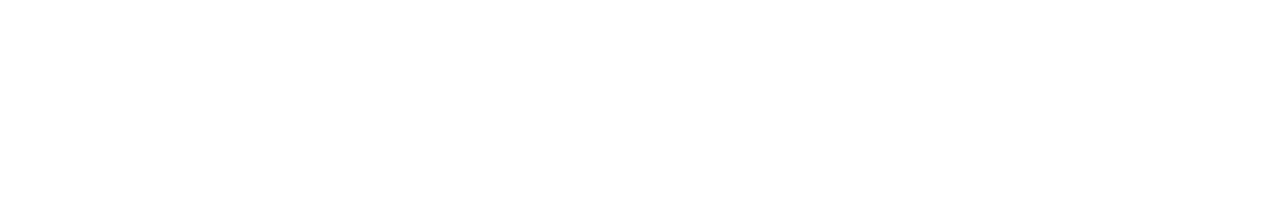
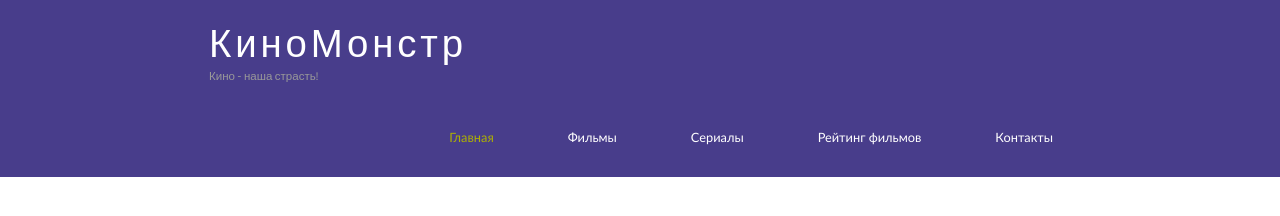
Before and after one commit to LunaSmi/HTML-CSS, a plain HTML site: page index.html in a window 1280 px wide. Drawn offline with Linux system fonts and the light colour scheme.

Commit message:
add header and menu

```diff
--- /dev/null
+++ b/assets/css/style.css
@@ -0,0 +1,74 @@
+* {
+  margin: 0;
+  padding: 0;
+}
+
+.header {
+  background-color: darkslateblue;
+  height: 177px;
+  font-size: 0.8em;
+  margin-left: 0px;
+  margin-right: 0px;
+  min-width: 900px;
+}
+
+.main, .logo, .menubar, .site_content, .footer {
+  margin-left: auto;
+  margin-right: auto;
+}
+
+.logo {
+  width: 880px;
+  padding-bottom: 40px;
+}
+
+.logo h1, .logo h2 {
+  font: normal 300% 'century gothic', arial, sans-serif;
+  margin: 0 0 0 9px;
+}
+
+.logo_text h1, .logo_text h1 a, .logo_text h1 a:hover {
+  padding: 22px 0 0 0;
+  color: #fff;
+  letter-spacing: 0.1em;
+  text-decoration: none;
+}
+
+.logo_text h2 {
+  font-size: 0.9em;
+  padding: 4px 0 0 0;
+  color: #999;
+}
+
+.menubar {
+  width: 900px;
+  height: 46px;
+}
+
+ul.menu {
+  float: right;
+}
+
+ul.menu li {
+  float: left;
+  padding: 0 0 0 9px;
+  list-style: none;
+  margin: 1px 2px 0 0;
+}
+
+ul.menu li a {
+  font: normal 100% 'trebuchet ms', sans-serif;
+  display: block;
+  height: 20px;
+  padding: 6px 35px 5px 28px;
+  color: #fff;
+  text-decoration: none;
+}
+
+ul.menu li.selected a {
+  color: #aeb002;
+}
+
+ul.menu li a:hover {
+  color: #e4ec04;
+}
--- a/index.html
+++ b/index.html
@@ -5,11 +5,39 @@
 	<meta name="viewport" content="width=device-width, initial-scale=1.0">
 	<meta name="description" content="Cinema-это портал о кино">
 	<meta name="keywords" content="фильмы, фильмы онлайн">
-
+	<link rel="stylesheet" href="./assets/css/style.css">
 	<title>Cinema</title>
 </head>
 
 <body>
 
+	<div class="main">
+
+		<div class="header">
+			<div class="logo">
+				<div class="logo_text">
+					<h1><a href="#">КиноМонстр</a></h1>
+					<h2>Кино - наша страсть!</h2>
+				</div>
+			</div>
+
+			<div class="menubar">
+
+				<ul class="menu">
+					<li class="selected"><a href="#">Главная</a></li>
+					<li><a href="#">Фильмы</a></li>
+					<li><a href="#">Сериалы</a></li>
+					<li><a href="#">Рейтинг фильмов</a></li>
+					<li><a href="#">Контакты</a></li>
+				</ul>
+
+			</div>
+
+
+		</div>
+
+
+	</div>
+
 </body>
 </html>
```
